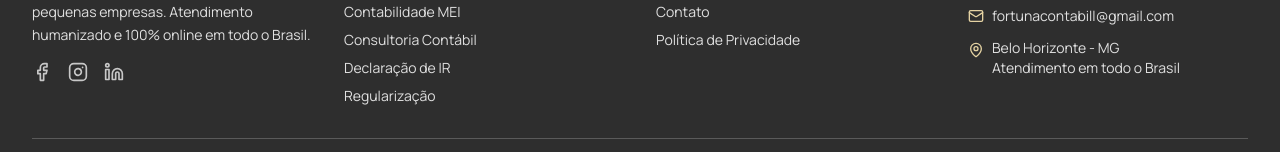
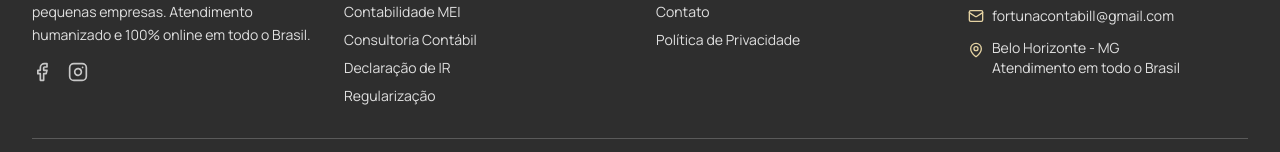
Before and after one commit to leticiasegurasse/fortuna-contabil, a React (Vite) app: page / in a window 1280 px wide. Shown: the part 4372-4524 px from the top of the page. Built offline with nearby package versions, Linux system fonts and the light colour scheme.

Commit message:
first commit

```diff
--- a/src/components/Footer.tsx
+++ b/src/components/Footer.tsx
@@ -29,9 +29,6 @@ const Footer = () => {
               </a>
               <a href="#" className="text-neutral-300 hover:text-white transition-colors">
                 <Instagram size={20} />
-              </a>
-              <a href="#" className="text-neutral-300 hover:text-white transition-colors">
-                <Linkedin size={20} />
               </a>
             </div>
           </div>
```
